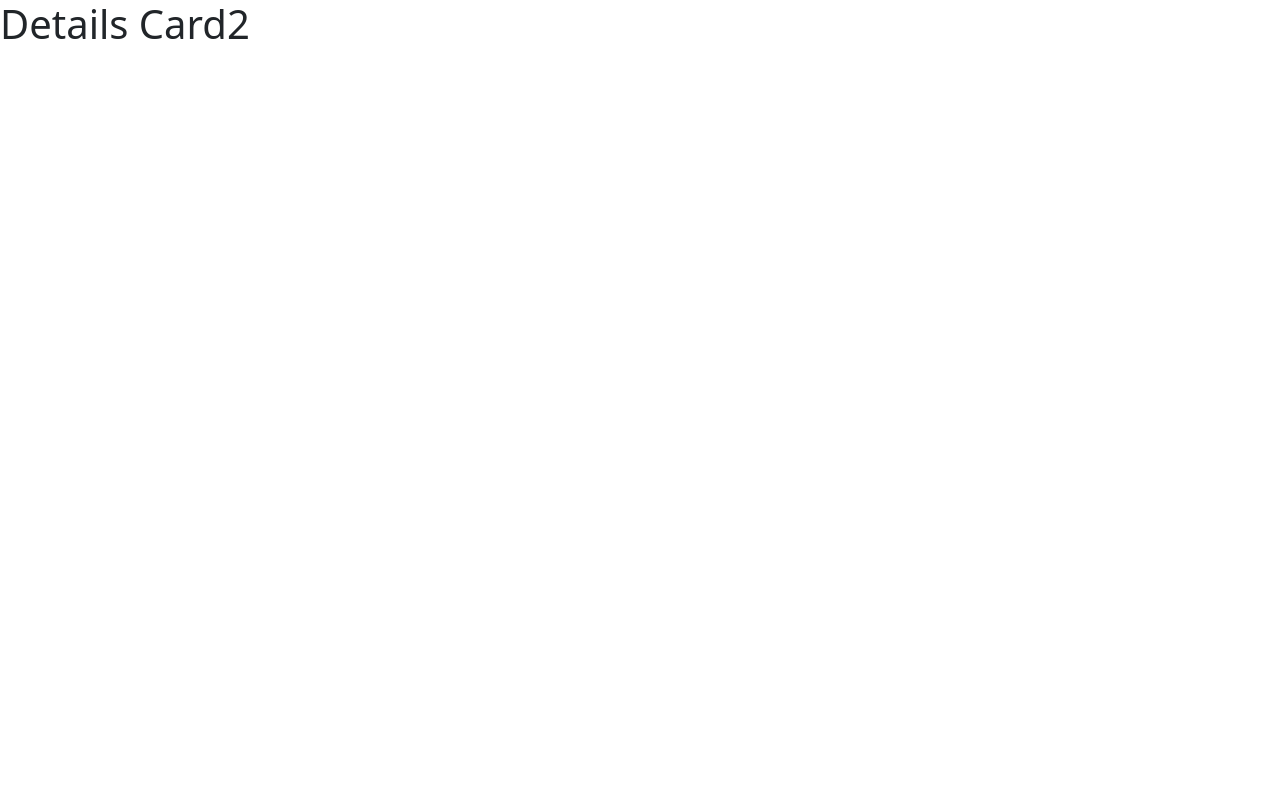
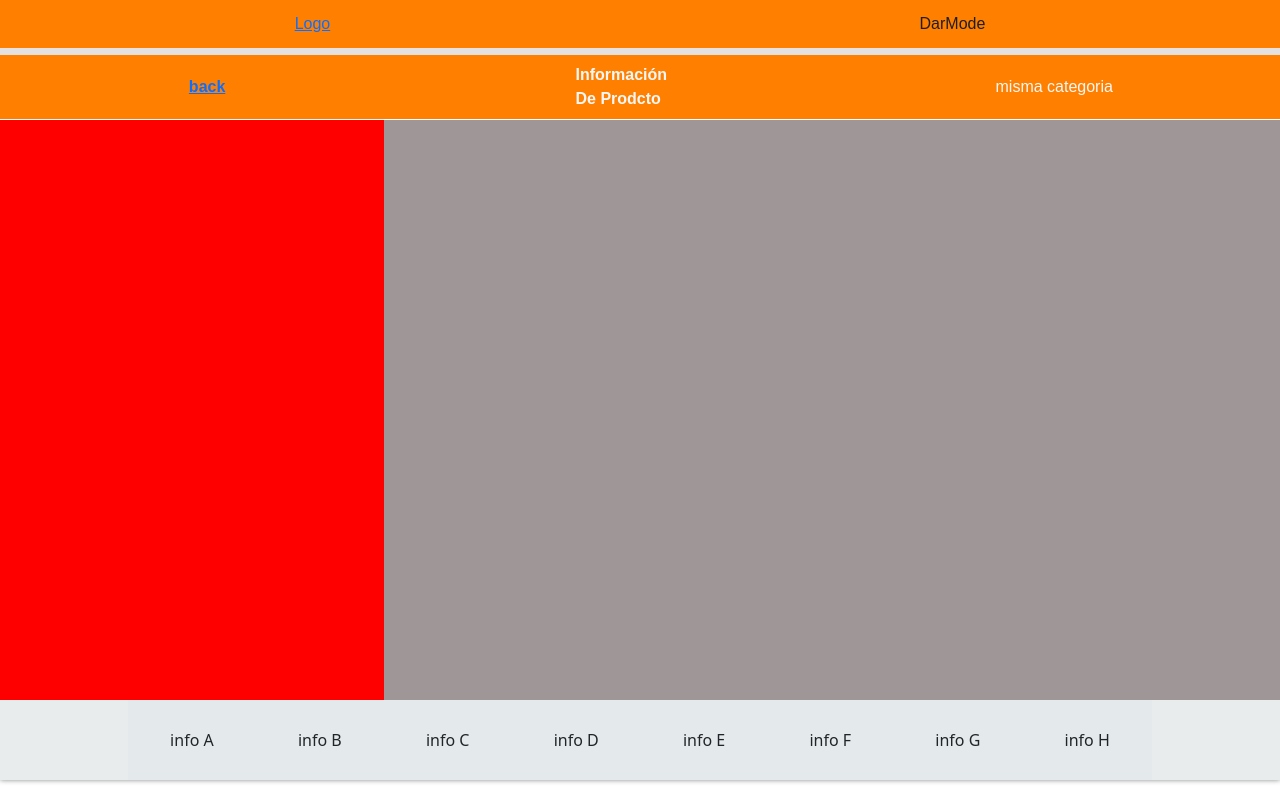
Before and after one commit to JonnyFernandez/Control, a React (Vite) app in the folder client/: page /details-card2/1 in a window 1280 px wide. Built offline with nearby package versions, Linux system fonts and the light colour scheme.

Commit message:
maquetado de details admin

```diff
--- a/client/src/App.jsx
+++ b/client/src/App.jsx
@@ -3,7 +3,7 @@
 import { BrowserRouter, Routes, Route } from "react-router-dom";
 import { AuthProvider } from "./context/AuthContext";
 // import ProtectedRoute from "./protectedRoutes/ProtectedRoute";
-import { Cart, Home, Landing, Profile, SignIn, SingUp, UpdatePassword } from "./view";
+import { Cart, Home, Landing, Profile, SignIn, SingUp, UpdatePassword, DetailsAdmin } from "./view";
 
 
 function App() {
@@ -20,7 +20,7 @@ function App() {
             <Route path="/cart" element={<Cart />} />
             <Route path="/profile" element={<Profile />} />
             <Route path="/detail/:id" element={<h1>Detalles</h1>} />
-            <Route path="/details-card2/:id" element={<h1>Details Card2</h1>} />
+            <Route path="/details-card2/:id" element={<DetailsAdmin />} />
 
 
 
--- a/client/src/components/componentAdmin/navAdmin/navAdmin.jsx
+++ b/client/src/components/componentAdmin/navAdmin/navAdmin.jsx
@@ -1,14 +1,14 @@
 import React from "react";
 import { useState } from "react";
 import n from "./navAdmin.module.css";
-import { NavLink } from "react-router-dom";
+import { NavLink, useLocation } from "react-router-dom";
 import { CreateProd, Modal } from '../index'
 
 const NavAdmin = () => {
-
+    const location = useLocation();
     const [isOpen, setIsOpen] = useState(false);
     const toggleOpen = () => setIsOpen(!isOpen);
-
+    console.log(location.pathname);
 
     return (
         <div className={n.nav}>
@@ -20,17 +20,24 @@ const NavAdmin = () => {
                 <div>DarMode</div>
             </div>
             <div className={n.down}>
-                <div className={n.div1}>Menu</div>
-                <div className={n.div2}>
 
-                    {/* <input type="text" placeholder="Buscar Product" /> */}
-                </div>
-                <div className={n.div3}>
-                    <div onClick={() => setIsOpen(!isOpen)}> Agregar Producto  </div>
-
-                    <Modal isOpen={isOpen} toggleOpen={toggleOpen} children={<CreateProd />} />
-
-                </div>
+                {
+                    location.pathname.includes('details-card2')
+                        ? <>
+                            <NavLink to={'/profile'} className={n.div1}>back</NavLink>
+                            <div className={n.div1}>Información De Prodcto</div>
+                            <div>misma categoria</div>
+                        </>
+                        : <>
+                            <div className={n.div1}>Menu</div>
+                            <div className={n.div2}>
+                            </div>
+                            <div className={n.div3}>
+                                <div onClick={() => setIsOpen(!isOpen)} className={n.div}> Agregar Producto  </div>
+                                <Modal isOpen={isOpen} toggleOpen={toggleOpen} children={<CreateProd />} />
+                            </div>
+                        </>
+                }
             </div>
         </div>
     );
--- /dev/null
+++ b/client/src/view/detailsAdmin/DetailsAdmin.jsx
@@ -0,0 +1,25 @@
+import d from './DetailsAdmin.module.css'
+import { useParams, useLocation } from 'react-router-dom'
+import { NavAdmin } from '../../components/componentAdmin'
+import Footer from '../../components/footer/Footer'
+
+const DetailsAdmin = () => {
+    const { id } = useParams()
+    const location = useLocation();
+
+    return (
+        <div>
+            <NavAdmin />
+            <div className={d.bodyAdmin}>
+                <div className={d.container}>
+                    <div className={d.left}></div>
+                    <div className={d.right}></div>
+                </div>
+                <div className={d.prodRelations}></div>
+            </div>
+            <Footer />
+        </div>
+    )
+}
+
+export default DetailsAdmin
--- /dev/null
+++ b/client/src/view/detailsAdmin/DetailsAdmin.module.css
@@ -0,0 +1,31 @@
+.bodyAdmin{
+    width: 100%;
+    height:auto;
+    margin-top: 120px;
+    display: flex;
+    /* position: relative; */
+}
+
+.container{
+    display: flex;
+    flex-wrap: wrap;
+    width: 100%;
+
+
+}
+.left{
+ display: flex;
+ justify-content: center;
+ align-items: center;
+ width: 30%;
+ height: 580px;
+ background-color: red;
+}
+.right{
+    display: flex;
+    justify-content: center;
+    align-items: center;
+    width: 70%;
+    height: 580px;
+    background-color: rgb(159, 151, 151);
+}
--- a/client/src/view/index.jsx
+++ b/client/src/view/index.jsx
@@ -6,5 +6,6 @@ import Profile from "./profile/Profile"
 import SignIn from "./signin/Signin"
 import SingUp from "./signup/Signup"
 import UpdatePassword from "./updatePassword/UpdatePassword"
+import DetailsAdmin from "./detailsAdmin/DetailsAdmin";
 
-export { Cart, Home, Landing, Profile, SignIn, SingUp, UpdatePassword }
+export { DetailsAdmin, Cart, Home, Landing, Profile, SignIn, SingUp, UpdatePassword }
```
